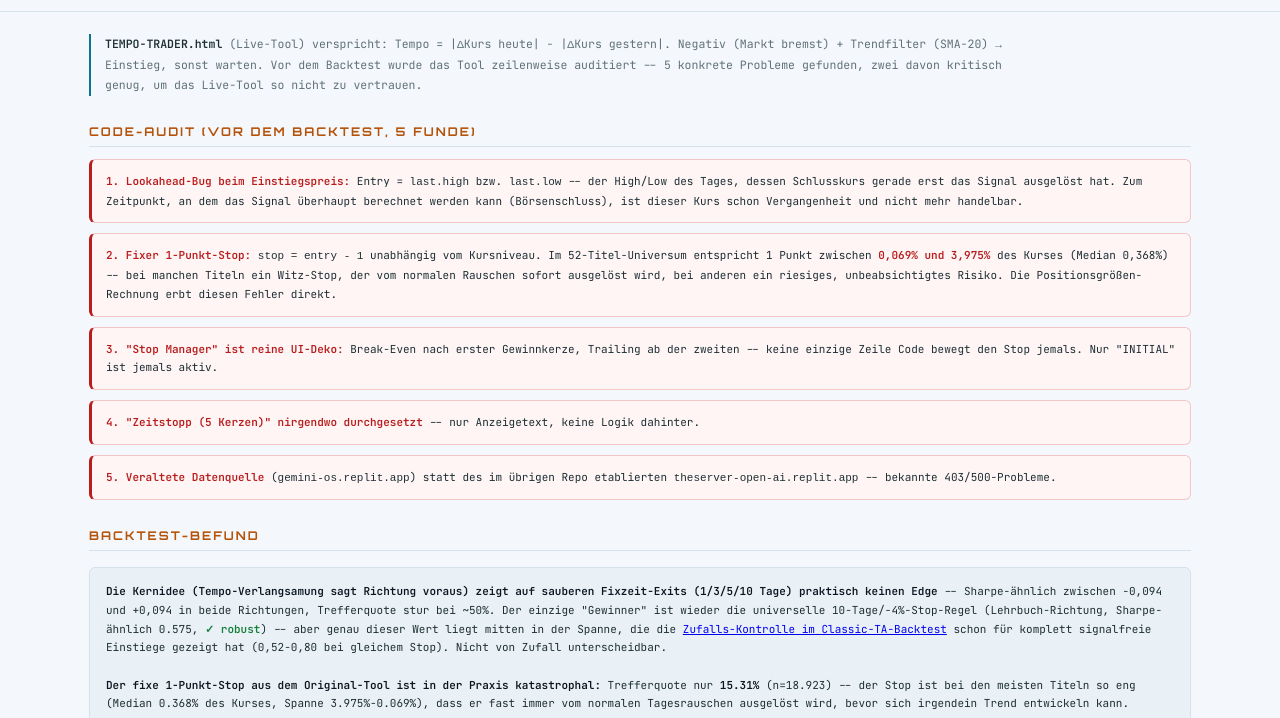
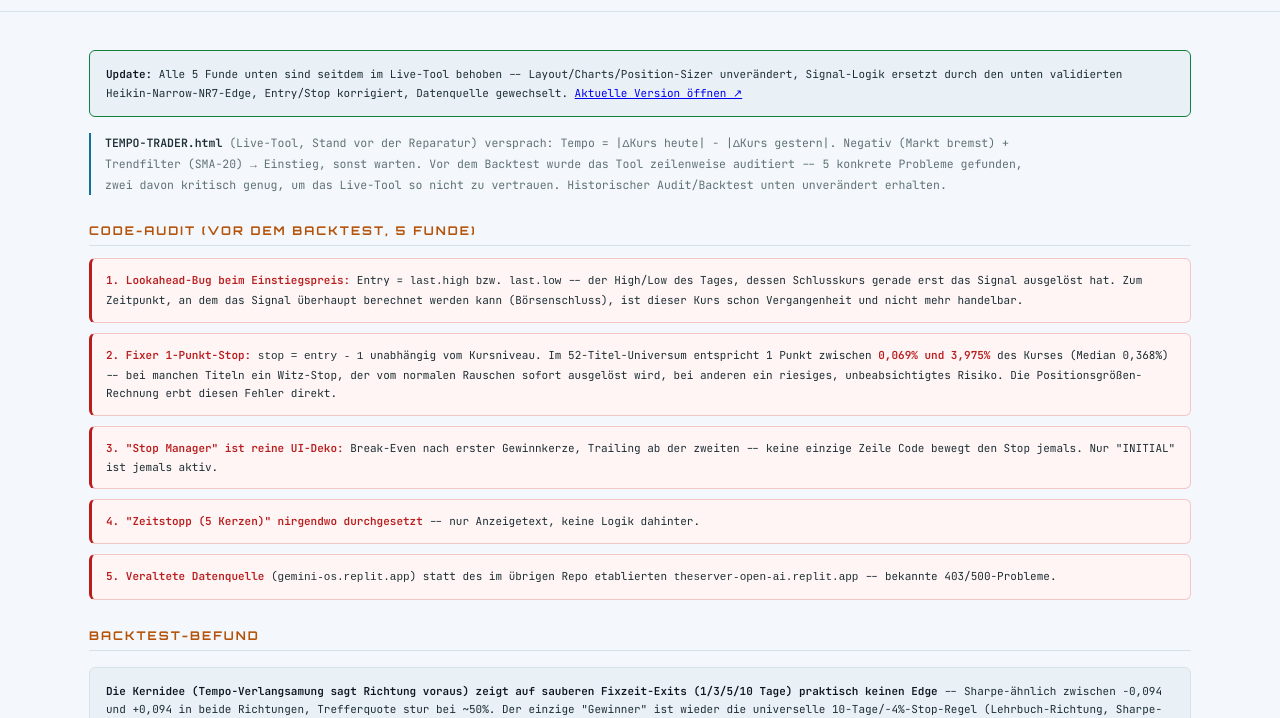
Before and after one commit to Babybounce500/genitus-midpoint-terminal, a plain HTML site: page tempo-trader-backtest.html in a window 1280 px wide. Shown: the part 52-770 px from the top of the page. Drawn offline with Linux system fonts and the light colour scheme.

Commit message:
Note in the TEMPO-TRADER audit that the live tool has since been fixed
Co-Authored-By: Claude Sonnet 5 <noreply@anthropic.com>

```diff
--- a/tempo-trader-backtest.html
+++ b/tempo-trader-backtest.html
@@ -51,11 +51,16 @@ h2{font-family:var(--head);font-size:12px;letter-spacing:2px;color:var(--gold);m
   </div>
 </header>
 <div class="wrap">
+  <div class="finding" style="border-color:var(--green);">
+  <b>Update:</b> Alle 5 Funde unten sind seitdem im Live-Tool behoben -- Layout/Charts/Position-Sizer
+  unverändert, Signal-Logik ersetzt durch den unten validierten Heikin-Narrow-NR7-Edge, Entry/Stop
+  korrigiert, Datenquelle gewechselt. <a href="TEMPO-TRADER.html">Aktuelle Version öffnen ↗</a>
+  </div>
   <div class="intro">
-  <b>TEMPO-TRADER.html</b> (Live-Tool) verspricht: Tempo = |ΔKurs heute| − |ΔKurs gestern|. Negativ
-  (Markt bremst) + Trendfilter (SMA-20) → Einstieg, sonst warten. Vor dem Backtest wurde das Tool
-  zeilenweise auditiert -- 5 konkrete Probleme gefunden, zwei davon kritisch genug, um das Live-Tool
-  so nicht zu vertrauen.
+  <b>TEMPO-TRADER.html</b> (Live-Tool, Stand vor der Reparatur) versprach: Tempo = |ΔKurs heute| −
+  |ΔKurs gestern|. Negativ (Markt bremst) + Trendfilter (SMA-20) → Einstieg, sonst warten. Vor dem
+  Backtest wurde das Tool zeilenweise auditiert -- 5 konkrete Probleme gefunden, zwei davon kritisch
+  genug, um das Live-Tool so nicht zu vertrauen. Historischer Audit/Backtest unten unverändert erhalten.
   </div>
 
   <h2>Code-Audit (vor dem Backtest, 5 Funde)</h2>
```
